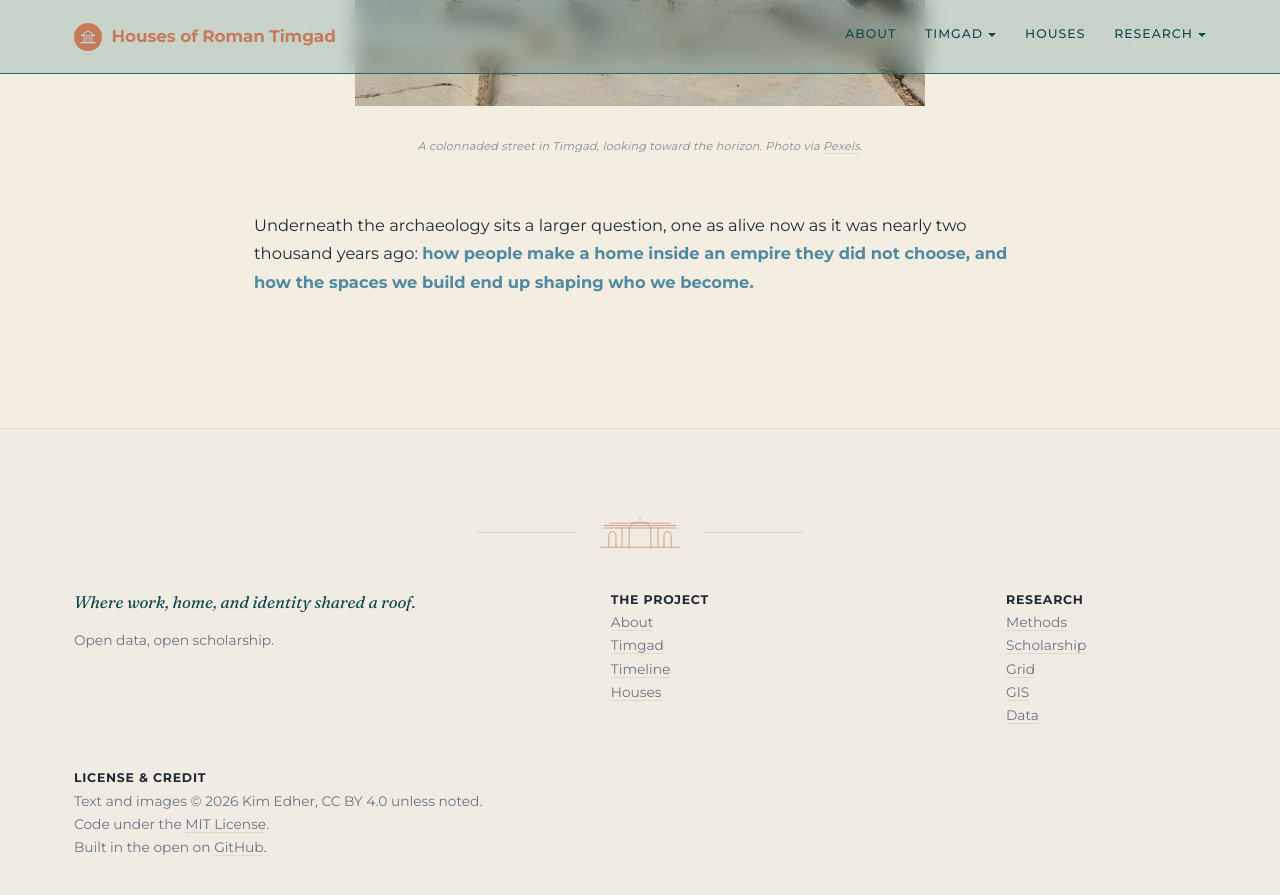
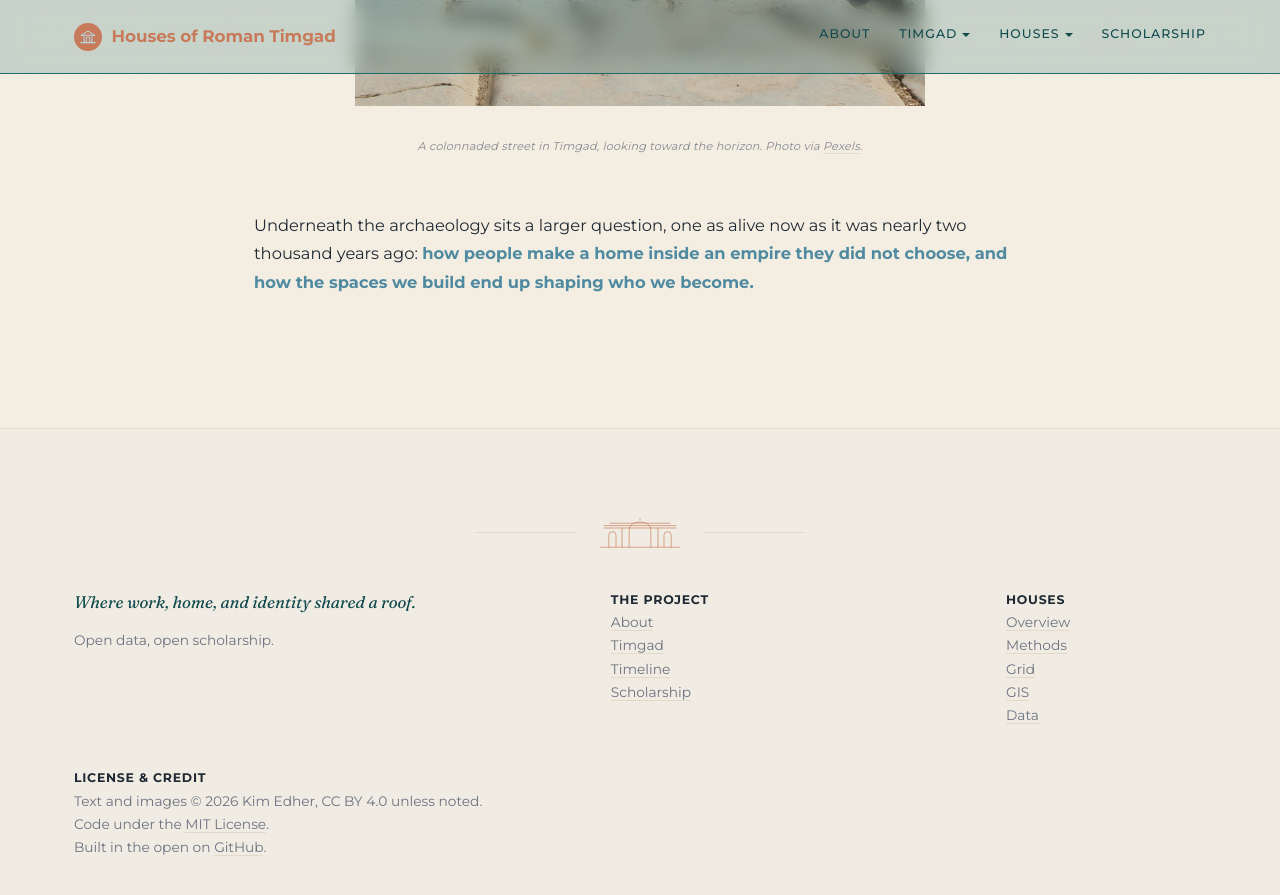
Before and after one commit to kimedher/timgadhouses, a Jekyll site: the page built from index.md, in a window 1280 px wide and 900 px high, scrolled down 1740 px. Shown: the top 895 px of the window. Built offline with Jekyll 4.4.1, drawn with Linux system fonts in a browser that asks for light colours.

Commit message:
Restructure nav: four pillars (About, Timgad, Houses, Scholarship)

```diff
--- a/_layouts/default.html
+++ b/_layouts/default.html
@@ -38,17 +38,17 @@
               <a href="{{ '/timgad/timeline/' | relative_url }}" role="menuitem"{% if page.url contains '/timgad/timeline' %} class="active"{% endif %}>Timeline</a>
             </div>
           </div>
-          <a href="{{ '/houses/' | relative_url }}"{% if page.url contains '/houses' %} class="active"{% endif %}>Houses</a>
-          <div class="nav-item has-dropdown{% if page.url contains '/methods' or page.url contains '/grid' or page.url contains '/gis' or page.url contains '/data' or page.url contains '/scholarship' %} nav-item--active{% endif %}">
-            <button type="button" class="nav-dropdown-toggle" aria-expanded="false" aria-haspopup="true">Research<span class="nav-dropdown-caret" aria-hidden="true"></span></button>
+          <div class="nav-item has-dropdown{% if page.url contains '/houses' or page.url contains '/methods' or page.url contains '/grid' or page.url contains '/gis' or page.url contains '/data' %} nav-item--active{% endif %}">
+            <button type="button" class="nav-dropdown-toggle" aria-expanded="false" aria-haspopup="true">Houses<span class="nav-dropdown-caret" aria-hidden="true"></span></button>
             <div class="nav-dropdown" role="menu">
+              <a href="{{ '/houses/' | relative_url }}" role="menuitem"{% if page.url == '/houses/' %} class="active"{% endif %}>Overview</a>
               <a href="{{ '/methods/' | relative_url }}" role="menuitem"{% if page.url contains '/methods' %} class="active"{% endif %}>Methods</a>
-              <a href="{{ '/scholarship/' | relative_url }}" role="menuitem"{% if page.url contains '/scholarship' %} class="active"{% endif %}>Scholarship</a>
               <a href="{{ '/grid/' | relative_url }}" role="menuitem"{% if page.url contains '/grid' %} class="active"{% endif %}>Grid</a>
               <a href="{{ '/gis/' | relative_url }}" role="menuitem"{% if page.url contains '/gis' %} class="active"{% endif %}>GIS</a>
               <a href="{{ '/data/' | relative_url }}" role="menuitem"{% if page.url contains '/data' %} class="active"{% endif %}>Data</a>
             </div>
           </div>
+          <a href="{{ '/scholarship/' | relative_url }}"{% if page.url contains '/scholarship' %} class="active"{% endif %}>Scholarship</a>
           {% comment %} Notes and Cite temporarily hidden until launch.
           <a href="{{ '/notes/' | relative_url }}"{% if page.url contains '/notes' or page.url contains '/20' %} class="active"{% endif %}>Notes</a>
           <a href="{{ '/cite/' | relative_url }}"{% if page.url contains '/cite' %} class="active"{% endif %}>Cite</a>
@@ -74,12 +74,12 @@
             <a href="{{ '/about/' | relative_url }}">About</a>
             <br><a href="{{ '/timgad/' | relative_url }}">Timgad</a>
             <br><a href="{{ '/timgad/timeline/' | relative_url }}">Timeline</a>
-            <br><a href="{{ '/houses/' | relative_url }}">Houses</a>
+            <br><a href="{{ '/scholarship/' | relative_url }}">Scholarship</a>
           </div>
           <div>
-            <strong style="color: var(--text); font-size: 0.78rem; text-transform: uppercase; letter-spacing: 0.06em;">Research</strong><br>
-            <a href="{{ '/methods/' | relative_url }}">Methods</a>
-            <br><a href="{{ '/scholarship/' | relative_url }}">Scholarship</a>
+            <strong style="color: var(--text); font-size: 0.78rem; text-transform: uppercase; letter-spacing: 0.06em;">Houses</strong><br>
+            <a href="{{ '/houses/' | relative_url }}">Overview</a>
+            <br><a href="{{ '/methods/' | relative_url }}">Methods</a>
             <br><a href="{{ '/grid/' | relative_url }}">Grid</a>
             <br><a href="{{ '/gis/' | relative_url }}">GIS</a>
             <br><a href="{{ '/data/' | relative_url }}">Data</a>
```
